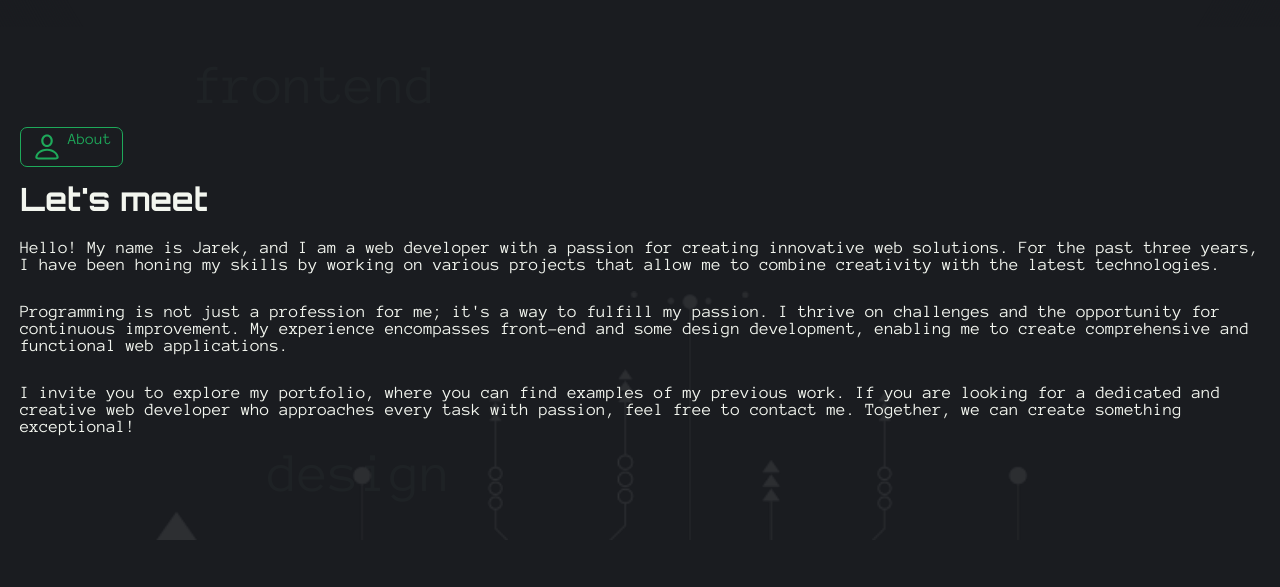
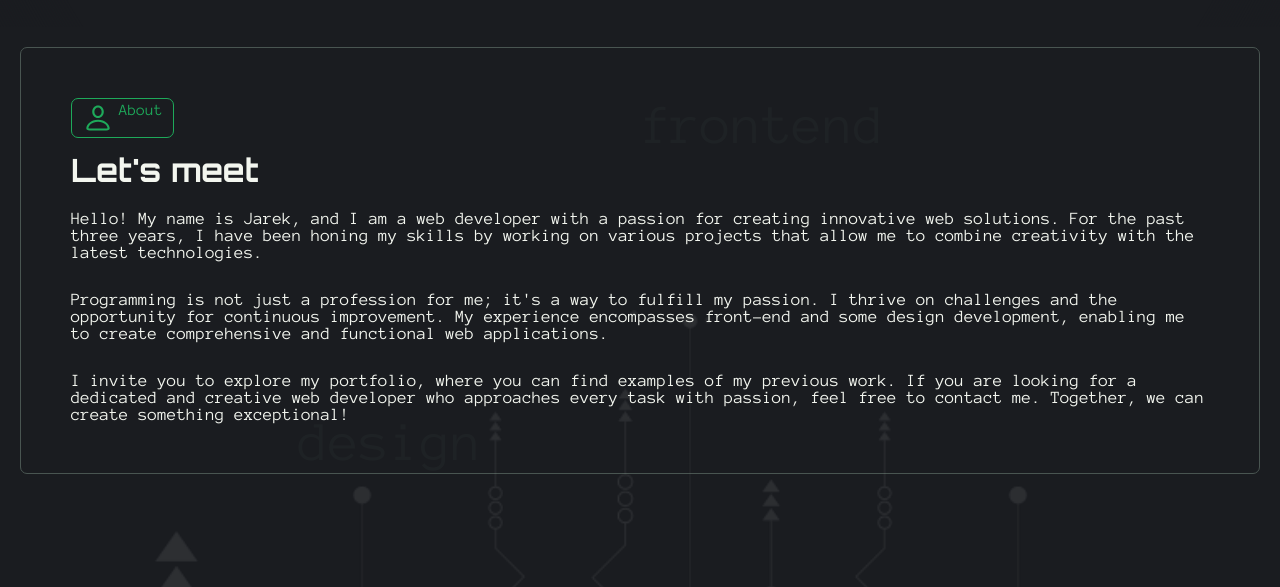
Before and after one commit to JerryWski/Portfolio---New, an Astro site: page / in a window 1280 px wide. Shown: the part 803-1390 px from the top of the page. Before the commit the page ends 1343 px from the top, so only its background shows below. Built offline with nearby package versions, Linux system fonts and the light colour scheme; Astro itself is replaced by a stand-in of ours.

Commit message:
styling about section

```diff
--- a/src/components/About/AboutSection.astro
+++ b/src/components/About/AboutSection.astro
@@ -6,25 +6,25 @@ import { Icon } from 'astro-icon/components';
   <div class='about-wrapper'>
     <div class='about-theme-pointer'><Icon name='person' />About</div>
     <h2 class='about-header'>Let's meet</h2>
-    <div class="texts-wrapper">
-      <p class="about-text">
+    <div class='texts-wrapper'>
+      <p class='about-text'>
         Hello! My name is Jarek, and I am a web developer with a passion for
         creating innovative web solutions. For the past three years, I have been
         honing my skills by working on various projects that allow me to combine
         creativity with the latest technologies.
       </p>
-      <p class="about-text">
+      <p class='about-text'>
         Programming is not just a profession for me; it's a way to fulfill my
         passion. I thrive on challenges and the opportunity for continuous
         improvement. My experience encompasses front-end and some design
         development, enabling me to create comprehensive and functional web
         applications.
       </p>
-      <p class="about-text">
+      <p class='about-text'>
         I invite you to explore my portfolio, where you can find examples of my
         previous work. If you are looking for a dedicated and creative web
-        developer who approaches every task with passion, feel free to contact me.
-        Together, we can create something exceptional!
+        developer who approaches every task with passion, feel free to contact
+        me. Together, we can create something exceptional!
       </p>
     </div>
   </div>
@@ -32,12 +32,9 @@ import { Icon } from 'astro-icon/components';
 
 <style>
   .about-container {
-
     position: relative;
     padding: 20px;
     color: var(--wh);
-
-    /* padding-inline: 200px; */
   }
   .about-container::before {
     content: 'frontend';
@@ -46,7 +43,7 @@ import { Icon } from 'astro-icon/components';
     position: absolute;
     font-family: var(--second-font);
     left: 15%;
-    top: 7%;
+    top: 4%;
     height: 100%;
     z-index: 0;
     opacity: 0.1;
@@ -86,7 +83,6 @@ import { Icon } from 'astro-icon/components';
     margin-top: 20px;
     margin-bottom: 20px;
     font-family: var(--main-font);
-
   }
   .texts-wrapper {
     position: relative;
@@ -114,6 +110,31 @@ import { Icon } from 'astro-icon/components';
     position: relative;
     font-size: 1.1rem;
     font-family: var(--second-font);
-
+  }
+  @media (min-width: 900px) {
+    .about-wrapper {
+      border: 1px solid var(--grey-font);
+      padding: 50px;
+      border-radius: 7px;
+    }
+    .about-container::before {
+      left: 50%;
+      top: 15%;
+    }
+    p.about-text:nth-child(3)::after {
+      bottom: -83%;
+    }
+    /* .about-container::after {
+      position: absolute;
+      z-index: -1;
+      content: '';
+      top: 25%;
+      height: 150%;
+      width: 150%;
+      left: -25%;
+      background: linear-gradient(247.23deg, rgb(215, 238, 11), #00ff2a);
+      -webkit-mask-image: radial-gradient(rgba(0, 0, 0, 0.7), transparent 70%);
+      mask-image: radial-gradient(rgba(0, 0, 0, 0.7), transparent 70%);
+    } */
   }
 </style>
```
